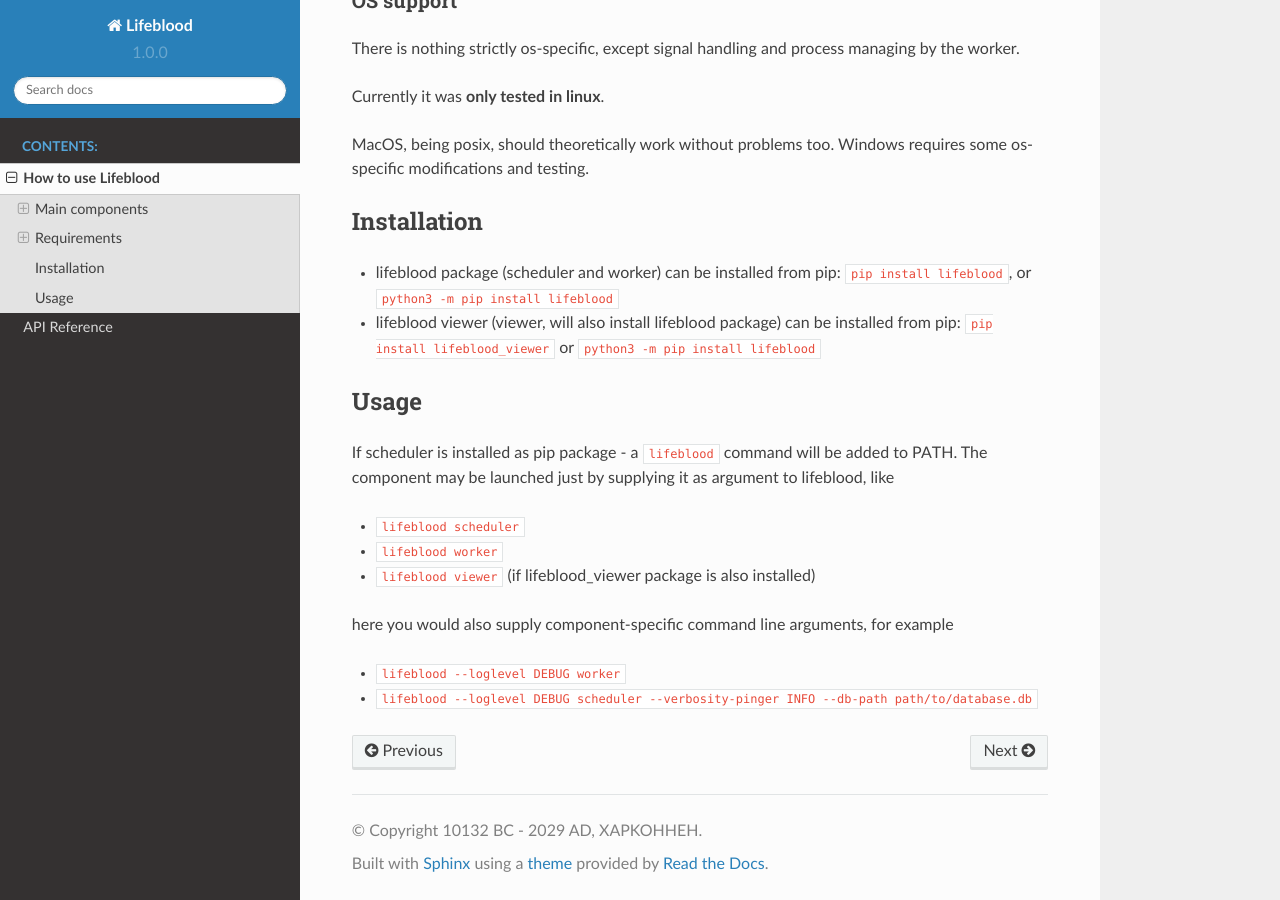
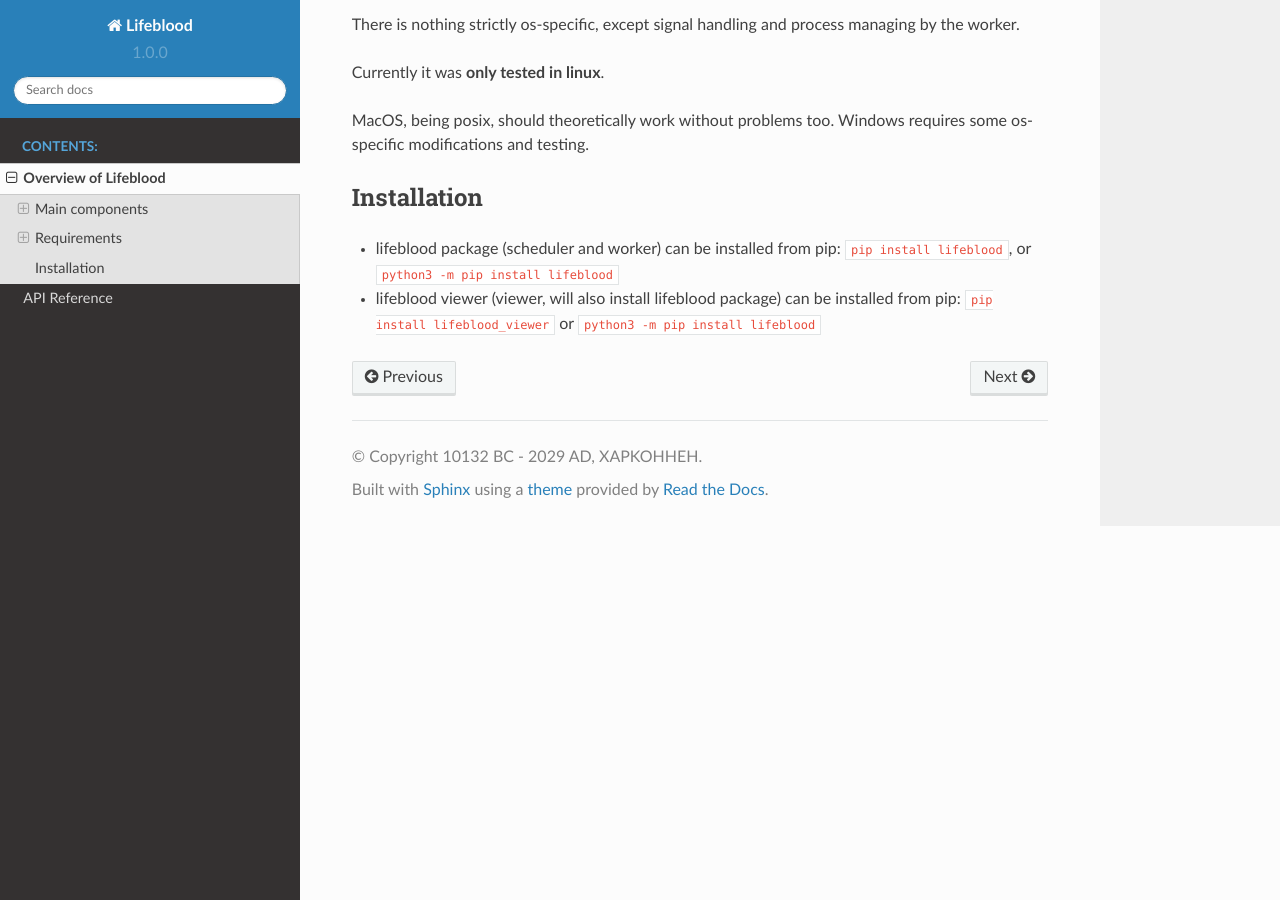
Before and after one commit to pedohorse/lifeblood, a Sphinx documentation site: the page built from docs/source/howtouse.rst, in a window 1280 px wide and 900 px high, scrolled down 2733 px. Built offline with Sphinx 7.4.7 and the Read the Docs theme 2.0.0, drawn with Linux system fonts in a browser that asks for light colours; pages that are not in the unit, such as notebooks, are missing from menus; some of the changed text lies outside the part shown.

Commit message:
documentation update

```diff
--- a/docs/source/howtouse.rst
+++ b/docs/source/howtouse.rst
@@ -1,6 +1,6 @@
-====================
-How to use Lifeblood
-====================
+=====================
+Overview of Lifeblood
+=====================
 
 .. contents::
     :depth: 2
@@ -13,6 +13,8 @@ Lifeblood is a task processing system. It consists of 3 main component types:
 * scheduler
 * worker
 * viewer
+
+.. _overview-scheduler:
 
 scheduler
 ---------
@@ -118,18 +120,3 @@ Installation
 
 * lifeblood package (scheduler and worker) can be installed from pip: ``pip install lifeblood``, or ``python3 -m pip install lifeblood``
 * lifeblood viewer (viewer, will also install lifeblood package) can be installed from pip: ``pip install lifeblood_viewer`` or ``python3 -m pip install lifeblood``
-
-Usage
-=====
-
-If scheduler is installed as pip package - a ``lifeblood`` command will be added to PATH.
-The component may be launched just by supplying it as argument to lifeblood, like
-
-* ``lifeblood scheduler``
-* ``lifeblood worker``
-* ``lifeblood viewer`` (if lifeblood_viewer package is also installed)
-
-here you would also supply component-specific command line arguments, for example
-
-* ``lifeblood --loglevel DEBUG worker``
-* ``lifeblood --loglevel DEBUG scheduler --verbosity-pinger INFO --db-path path/to/database.db``
--- a/docs/source/index.rst
+++ b/docs/source/index.rst
@@ -6,6 +6,7 @@ Welcome to Lifeblood documentation!
     :caption: Contents:
 
     howtouse
+    usage
     api
 
 
--- a/docs/source/worker.rst
+++ b/docs/source/worker.rst
@@ -1,7 +1,7 @@
 .. _worker:
 
 ====================
-Wroker API Reference
+Worker API Reference
 ====================
 
 .. automodule:: lifeblood.worker
```
